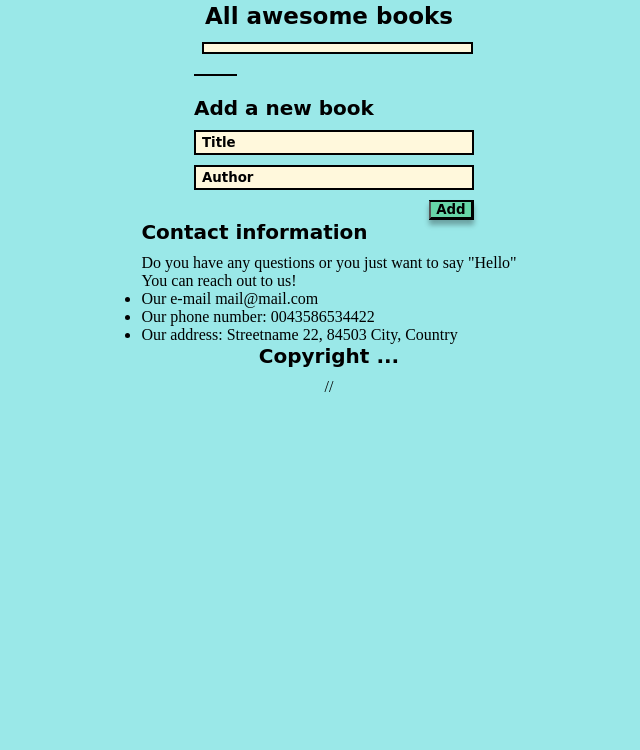
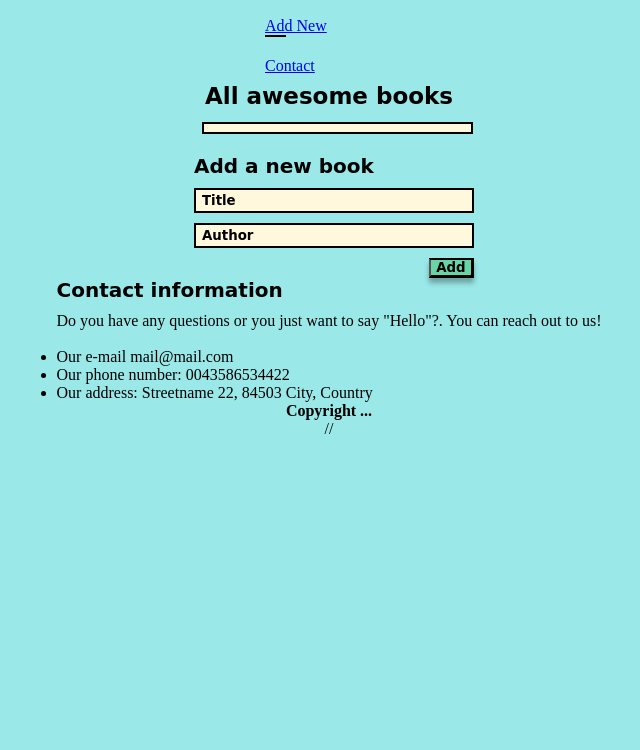
Before and after one commit to rodrigopenayo98/Awesome-Books-Rod-ES6, a website: page index.html in a window 1280 px wide. Shown: the part 50-800 px from the top of the page, without its empty margins (311-951 px from the left). Drawn offline with Linux system fonts and the light colour scheme; a web font is replaced by a local one.

Commit message:
Add classes to hide and display elemesnts and add nav bar

```diff
--- a/index.html
+++ b/index.html
@@ -17,17 +17,21 @@
     <header>
       <h3 id="logo-books">Awesome Books</h3>
       <nav id="nav-books">
-        <a href="#list">List</a>
-        <a href="#add-new">Add New</a>
-        <a href="#contact">Contact</a>
+        <a href="#list" id="item1">List</a>
+        <hr>
+        <a href="#add-new" id="item2">Add New</a>
+        <hr>
+        <a href="#contact" id="item3">Contact</a>
       </nav>
     </header>
+    <div id="date-container">
+      <p id="date-time"></p>
+    </div>
     <section id="list">
       <h1>All awesome books</h1>
       <div id="book-list"></div>
     </section>
-    <section id="add-new">
-      <hr />
+    <section id="add-new" class="hidden">
       <h2>Add a new book</h2>
       <div class="little-form">
         <input id="title" type="text" placeholder="Title" />
@@ -35,22 +39,25 @@
         <button id="add" type="submit">Add</button>
       </div>
     </section>
-    <section id="contact">
+    <section id="contact" class="hidden">
       <h2 id="title-contact">Contact information</h2>
-      <p id="paragraph-contact">Do you have any questions or you just want to say "Hello" <br> You can reach out to us!
+      <div>
+      <p id="paragraph-contact">Do you have any questions or you just want to say "Hello"?. You can reach out to us!
       </p>
+      <br>
       <ul id="list-contact">
         <li>Our e-mail mail@mail.com</li>
         <li>Our phone number: 0043586534422</li>
         <li>Our address: Streetname 22, 84503 City, Country</li>
       </ul>
+    </div>
     </section>
     <section id="copyright">
-      <h2>Copyright    ...</h2>
+      <h4>Copyright    ...</h4>
     </section>
-    <footer>
-      <p>//</p>
-    </footer>
   </body>
+  <footer>
+    <p>//</p>
+  </footer>
   <script src="./index.js"></script>
 </html>
```
